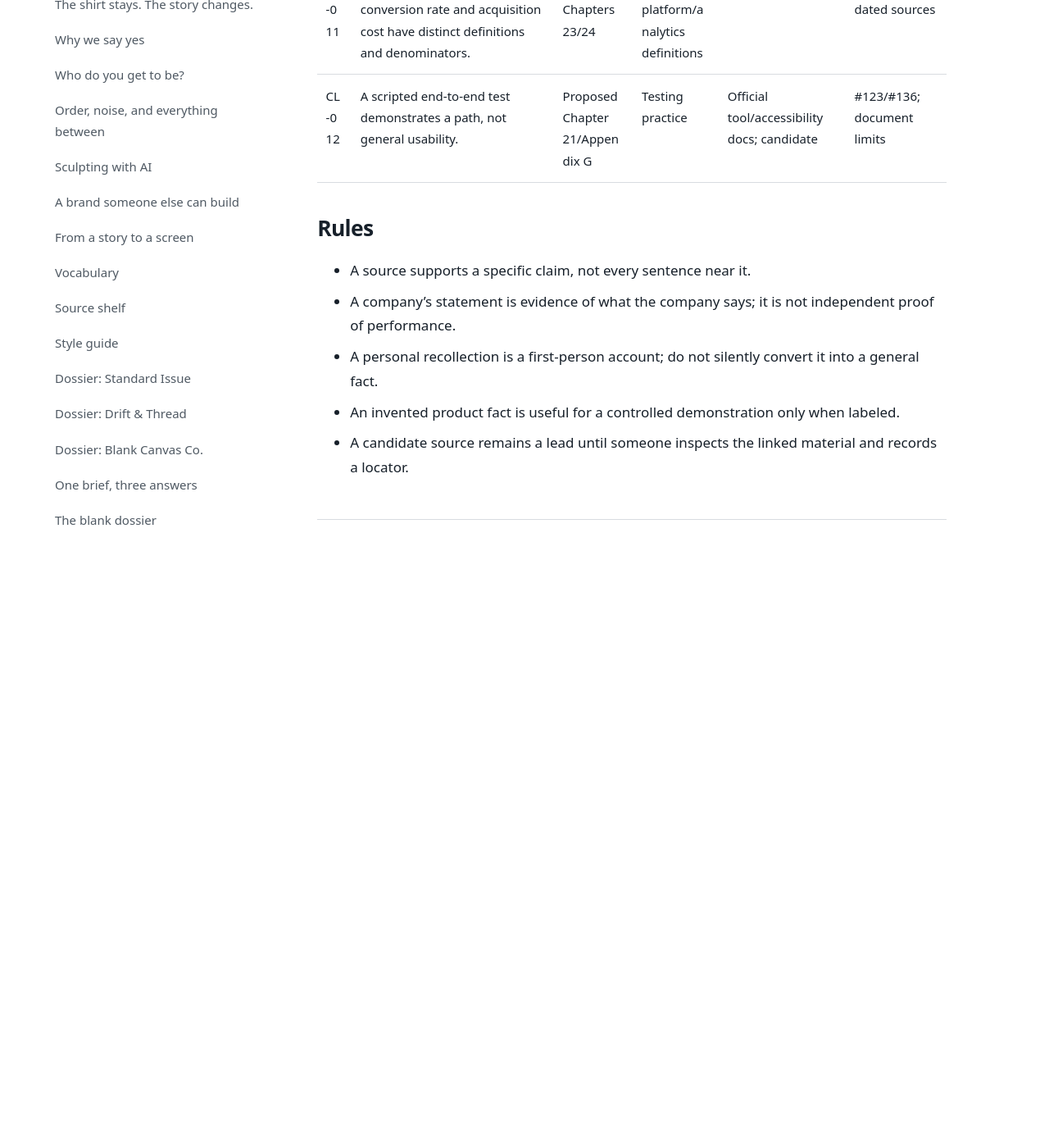
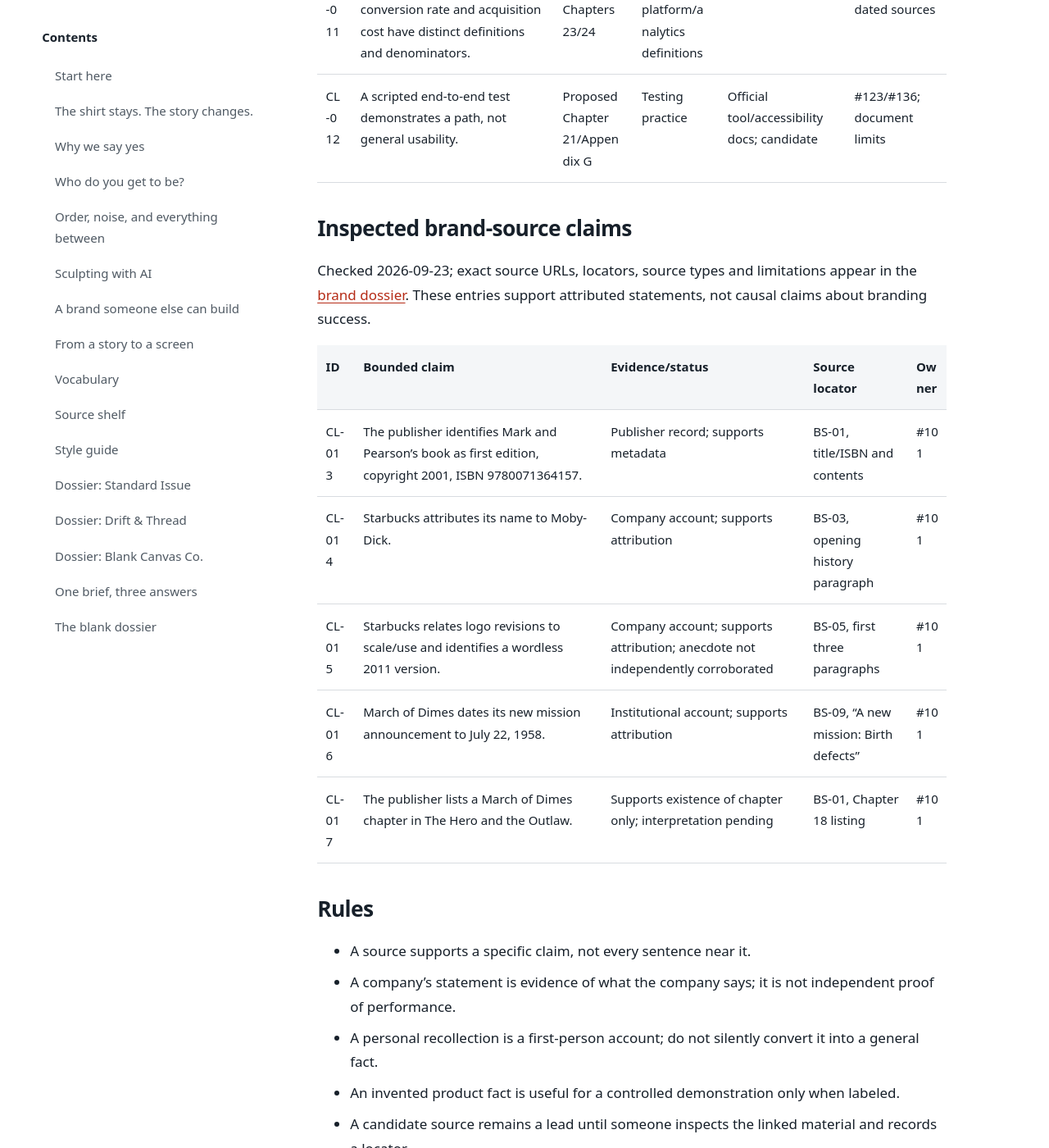
Before and after one commit to kaw393939/is_117_white_t-shirt, a Jekyll site: the page built from docs/editorial/registers/claims.md, in a window 1280 px wide and 1400 px high, scrolled down 1766 px. Shown: the whole window at 82% size. Built offline with Jekyll 4.4.1, drawn with Linux system fonts in a browser that asks for light colours; our own code applies the rules of GitHub Pages for plain Markdown files; before the commit the page ends 2520 px from its top, so only the background shows below that.

Commit message:
Research brand stories with source and attribution boundaries #101

```diff
--- a/docs/editorial/registers/claims.md
+++ b/docs/editorial/registers/claims.md
@@ -17,6 +17,18 @@ Status values: `candidate`, `inspected`, `supports claim`, `needs corroboration`
 | CL-011 | Impressions, clicks, CTR, CPC, conversion rate and acquisition cost have distinct definitions and denominators. | Proposed Chapters 23/24 | Official platform/analytics definitions | Candidate | #108; use dated sources |
 | CL-012 | A scripted end-to-end test demonstrates a path, not general usability. | Proposed Chapter 21/Appendix G | Testing practice | Official tool/accessibility docs; candidate | #123/#136; document limits |
 
+## Inspected brand-source claims
+
+Checked 2026-09-23; exact source URLs, locators, source types and limitations appear in the [brand dossier](../research/brand-stories.md). These entries support attributed statements, not causal claims about branding success.
+
+| ID | Bounded claim | Evidence/status | Source locator | Owner |
+| --- | --- | --- | --- | --- |
+| CL-013 | The publisher identifies Mark and Pearson’s book as first edition, copyright 2001, ISBN 9780071364157. | Publisher record; supports metadata | BS-01, title/ISBN and contents | #101 |
+| CL-014 | Starbucks attributes its name to Moby-Dick. | Company account; supports attribution | BS-03, opening history paragraph | #101 |
+| CL-015 | Starbucks relates logo revisions to scale/use and identifies a wordless 2011 version. | Company account; supports attribution; anecdote not independently corroborated | BS-05, first three paragraphs | #101 |
+| CL-016 | March of Dimes dates its new mission announcement to July 22, 1958. | Institutional account; supports attribution | BS-09, “A new mission: Birth defects” | #101 |
+| CL-017 | The publisher lists a March of Dimes chapter in The Hero and the Outlaw. | Supports existence of chapter only; interpretation pending | BS-01, Chapter 18 listing | #101 |
+
 ## Rules
 
 - A source supports a specific claim, not every sentence near it.
```
Also changed, not shown: docs/editorial/registers/stories.md (+1 -1 lines), docs/editorial/research/brand-stories.md (added, +77 -0 lines), docs/sources.md (+9 -0 lines).
